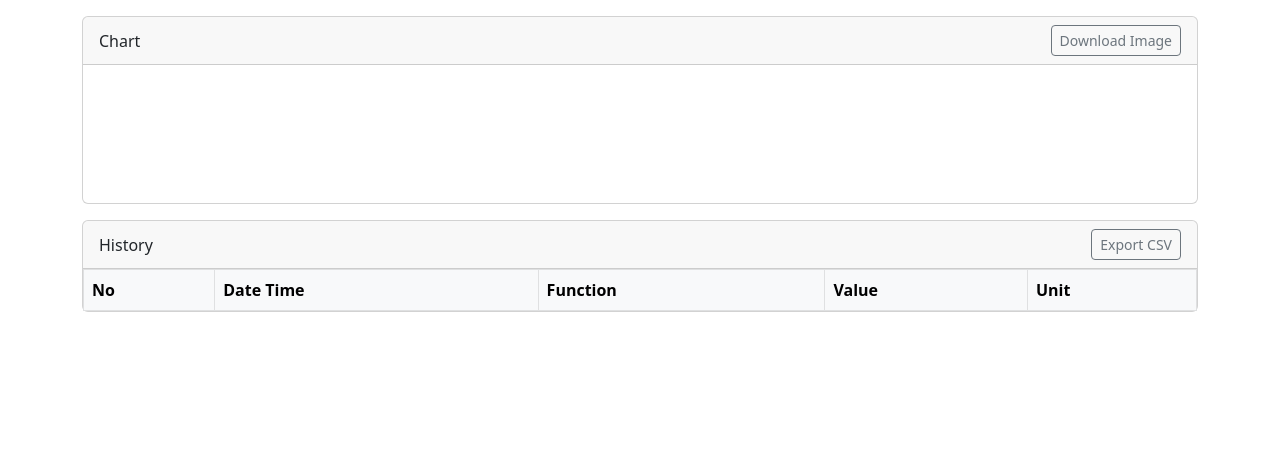
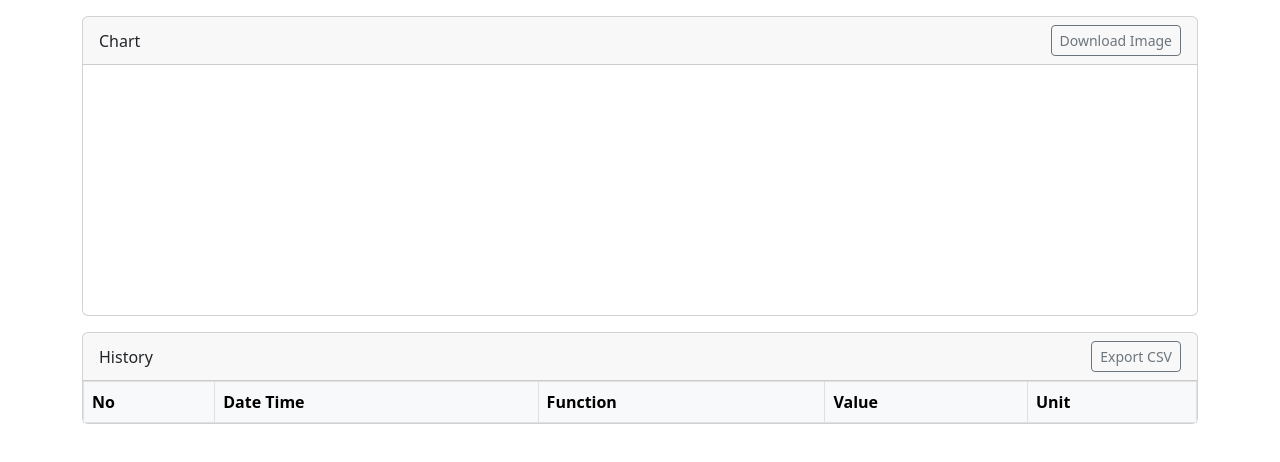
Before and after one commit to mateuszpiela/ut71-ble-adapter-html, a plain HTML site: page index.html in a window 1280 px wide. Shown: the part 176-638 px from the top of the page. Drawn offline with nearby package versions, Linux system fonts and the light colour scheme.

Commit message:
Update index.html

```diff
--- a/index.html
+++ b/index.html
@@ -13,6 +13,9 @@
     }
     canvas {
       max-height: 700px;
+    }
+    .chartUi {
+      min-height: 300px;
     }
     table td, table th {
       white-space: nowrap;
@@ -32,7 +35,7 @@
       </div>
     </div>
 
-    <div class="card mb-3">
+    <div class="chartUi card mb-3">
 	  <div class="card-header d-flex justify-content-between align-items-center">
 		<span>Chart</span>
 		<button id="downloadChart" class="btn btn-sm btn-outline-secondary">Download Image</button>
```
